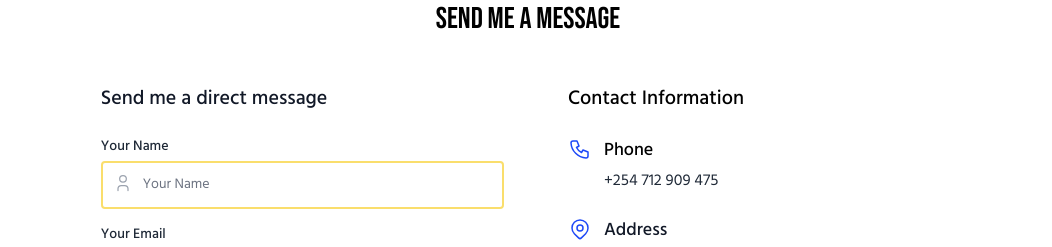
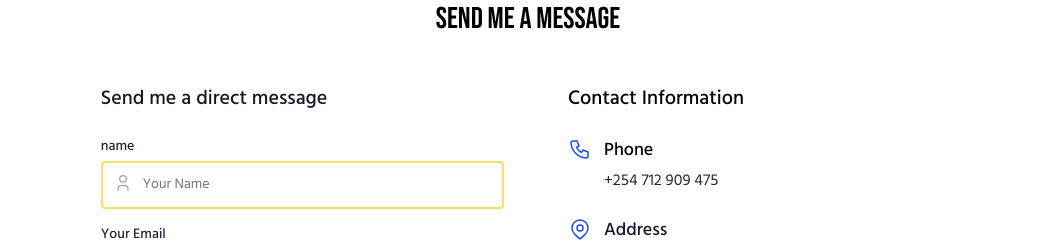
Before and after one commit to cmotanya/my-portfolio, a Next.js app: page / in a window 1280 px wide. Shown: the part 4420-4667 px from the top of the page, without its empty margins (112-1164 px from the left). Built offline with nearby package versions, Linux system fonts and the light colour scheme.

Commit message:
changed inputs in contact form

```diff
--- a/app/components/contact/contact-form.tsx
+++ b/app/components/contact/contact-form.tsx
@@ -55,41 +55,6 @@ function ContactPage({ accessKey }: { accessKey: string }) {
     }
   };
 
-  type TInputField = {
-    name: keyof TSendEmailSchema;
-    type: string;
-    placeholder: string;
-    icon: React.ElementType;
-  };
-
-  const InputField = ({ name, type, placeholder, icon: Icon }: TInputField) => (
-    <div className="mb-4">
-      <label htmlFor={name} className="mb-1 block text-sm font-medium text-800">
-        {placeholder}
-      </label>
-      <div className="group relative">
-        <div className="pointer-events-none absolute inset-y-0 left-0 top-1/2 -translate-y-1/2 pl-3">
-          <Icon
-            className="h-5 w-5 text-400 transition-colors group-focus-within:text-700"
-            stroke={1.5}
-          />
-        </div>
-        <input
-          {...register(name)}
-          type={type}
-          id={name}
-          placeholder={placeholder}
-          className="block w-full rounded border-2 border-secondary py-3 pl-10 pr-3 text-sm leading-5 placeholder-500 transition-all focus:border-secondary focus:shadow-md focus:outline-none"
-        />
-      </div>
-      {errors[name] && (
-        <p className="mt-1 text-sm text-red-600 dark:text-red-500">
-          {errors[name].message}
-        </p>
-      )}
-    </div>
-  );
-
   return (
     <div className="mx-auto max-w-full">
       <div className="grid grid-cols-1 gap-8 md:grid-cols-2">
@@ -101,25 +66,97 @@ function ContactPage({ accessKey }: { accessKey: string }) {
             </h3>
             {!isSubmitSuccessful && (
               <form onSubmit={handleSubmit(onSubmit)} noValidate>
-                <InputField
-                  name="name"
-                  type="text"
-                  placeholder="Your Name"
-                  icon={IconUser}
-                />
-                <InputField
-                  name="email"
-                  type="email"
-                  placeholder="Your Email"
-                  icon={IconMail}
-                />
-                <InputField
-                  name="mobile"
-                  type="tel"
-                  placeholder="Your Phone"
-                  icon={IconPhone}
-                />
+                {/* Name */}
+                <div className="mb-4">
+                  <label
+                    htmlFor={"name"}
+                    className="mb-1 block text-sm font-medium text-800"
+                  >
+                    {"name"}
+                  </label>
+                  <div className="group relative">
+                    <div className="pointer-events-none absolute inset-y-0 left-0 top-1/2 -translate-y-1/2 pl-3">
+                      <IconUser
+                        className="h-5 w-5 text-400 transition-colors group-focus-within:text-700"
+                        stroke={1.5}
+                      />
+                    </div>
+                    <input
+                      {...register("name")}
+                      type={"name"}
+                      id={"name"}
+                      placeholder={"Your Name"}
+                      className="block w-full rounded border-2 border-secondary py-3 pl-10 pr-3 text-sm leading-5 placeholder-500 transition-all focus:border-secondary focus:shadow-md focus:outline-none"
+                    />
+                  </div>
+                  {errors["name"] && (
+                    <p className="mt-1 text-sm text-red-600 dark:text-red-500">
+                      {errors["name"].message}
+                    </p>
+                  )}
+                </div>
 
+                {/* Email */}
+                <div className="mb-4">
+                  <label
+                    htmlFor={"email"}
+                    className="mb-1 block text-sm font-medium text-800"
+                  >
+                    {"Your Email"}
+                  </label>
+                  <div className="group relative">
+                    <div className="pointer-events-none absolute inset-y-0 left-0 top-1/2 -translate-y-1/2 pl-3">
+                      <IconMail
+                        className="h-5 w-5 text-400 transition-colors group-focus-within:text-700"
+                        stroke={1.5}
+                      />
+                    </div>
+                    <input
+                      {...register("email")}
+                      type={"email"}
+                      id={"email"}
+                      placeholder={"Your Email"}
+                      className="block w-full rounded border-2 border-secondary py-3 pl-10 pr-3 text-sm leading-5 placeholder-500 transition-all focus:border-secondary focus:shadow-md focus:outline-none"
+                    />
+                  </div>
+                  {errors["email"] && (
+                    <p className="mt-1 text-sm text-red-600 dark:text-red-500">
+                      {errors["email"].message}
+                    </p>
+                  )}
+                </div>
+
+                {/* Mobile */}
+                <div className="mb-4">
+                  <label
+                    htmlFor={"mobile"}
+                    className="mb-1 block text-sm font-medium text-800"
+                  >
+                    {"Your Phone"}
+                  </label>
+                  <div className="group relative">
+                    <div className="pointer-events-none absolute inset-y-0 left-0 top-1/2 -translate-y-1/2 pl-3">
+                      <IconPhone
+                        className="h-5 w-5 text-400 transition-colors group-focus-within:text-700"
+                        stroke={1.5}
+                      />
+                    </div>
+                    <input
+                      {...register("mobile")}
+                      type={"tel"}
+                      id={"mobile"}
+                      placeholder={"Your Phone"}
+                      className="block w-full rounded border-2 border-secondary py-3 pl-10 pr-3 text-sm leading-5 placeholder-500 transition-all focus:border-secondary focus:shadow-md focus:outline-none"
+                    />
+                  </div>
+                  {errors["mobile"] && (
+                    <p className="mt-1 text-sm text-red-600 dark:text-red-500">
+                      {errors["mobile"].message}
+                    </p>
+                  )}
+                </div>
+
+                {/* Textarea */}
                 <div className="mb-4">
                   <label
                     htmlFor="textarea"
@@ -141,12 +178,14 @@ function ContactPage({ accessKey }: { accessKey: string }) {
                   )}
                 </div>
 
+                {/* Submit Button */}
                 <div className="mt-3">
                   <button
                     type="submit"
                     disabled={isSubmitting}
                     className="ml-auto flex w-full items-center justify-center rounded-full border border-transparent bg-blue-600 px-4 py-3 text-sm font-medium text-white shadow-sm hover:bg-blue-700 focus:outline-none focus:ring-2 focus:ring-blue-500 focus:ring-offset-2 disabled:cursor-not-allowed disabled:bg-blue-400 md:w-fit"
                   >
+                    {/* If is submitting */}
                     {isSubmitting ? (
                       <svg
                         className="-ml-1 mr-3 h-5 w-5 animate-spin text-white"
@@ -177,6 +216,7 @@ function ContactPage({ accessKey }: { accessKey: string }) {
               </form>
             )}
 
+            {/* If submit is successful */}
             {isSubmitSuccessful && isSuccess && (
               <div className="text-center">
                 <IconCheck
@@ -200,6 +240,7 @@ function ContactPage({ accessKey }: { accessKey: string }) {
               </div>
             )}
 
+            {/* If submit is not successful */}
             {isSubmitSuccessful && !isSuccess && (
               <div className="text-center">
                 <IconX
```
